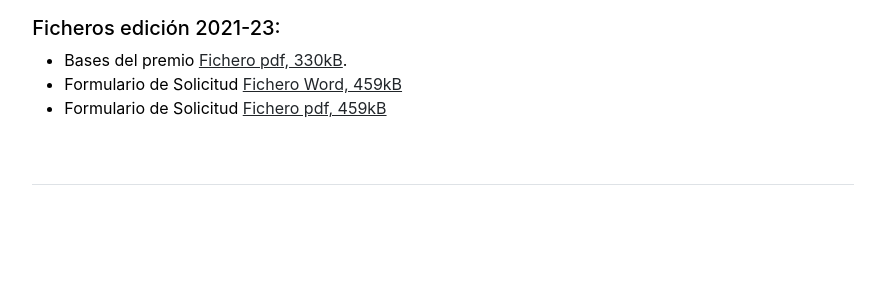
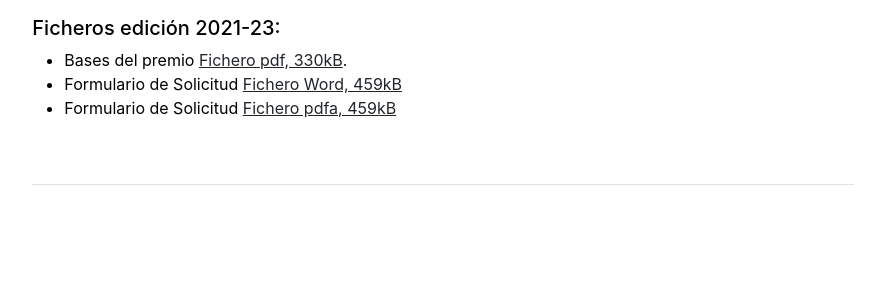
Before and after one commit to GEFN-RSEF/GEFN-RSEF.github.io, a Jekyll site: the page built from premios/2021_23.md, in a window 1280 px wide. Shown: the part 1945-2237 px from the top of the page, without its empty margins (197-1082 px from the left). Built offline with Jekyll 4.4.1, drawn with Linux system fonts in a browser that asks for light colours.

Commit message:
Update 2021_23.md

```diff
--- a/premios/2021_23.md
+++ b/premios/2021_23.md
@@ -76,6 +76,6 @@ Los criterios de valoración incluirán:
 5. Apertura de nuevas líneas de investigación
 
 ##### Ficheros edición 2021-23:
-- Bases del premio [Fichero pdf, 330kB](/premios/2021_23/Bases-Premios-GEFN-ATI-2025_firmadas.pdf).
-- Formulario de Solicitud [Fichero Word, 459kB](/premios/2021_23/FORMULARIO-SOLICITUD-GEFN-ATI-2025.docx)
-- Formulario de Solicitud [Fichero pdf, 459kB](/premios/2021_23/FORMULARIO-SOLICITUD-GEFN-ATI-2025.pdf)
+- Bases del premio [Fichero pdf, 330kB](./2021_23/Bases-Premios-GEFN-ATI-2025_firmadas.pdf).
+- Formulario de Solicitud [Fichero Word, 459kB](./2021_23/FORMULARIO-SOLICITUD-GEFN-ATI-2025.docx)
+- Formulario de Solicitud [Fichero pdfa, 459kB](./2021_23/FORMULARIO-SOLICITUD-GEFN-ATI-2025.pdf)
```
